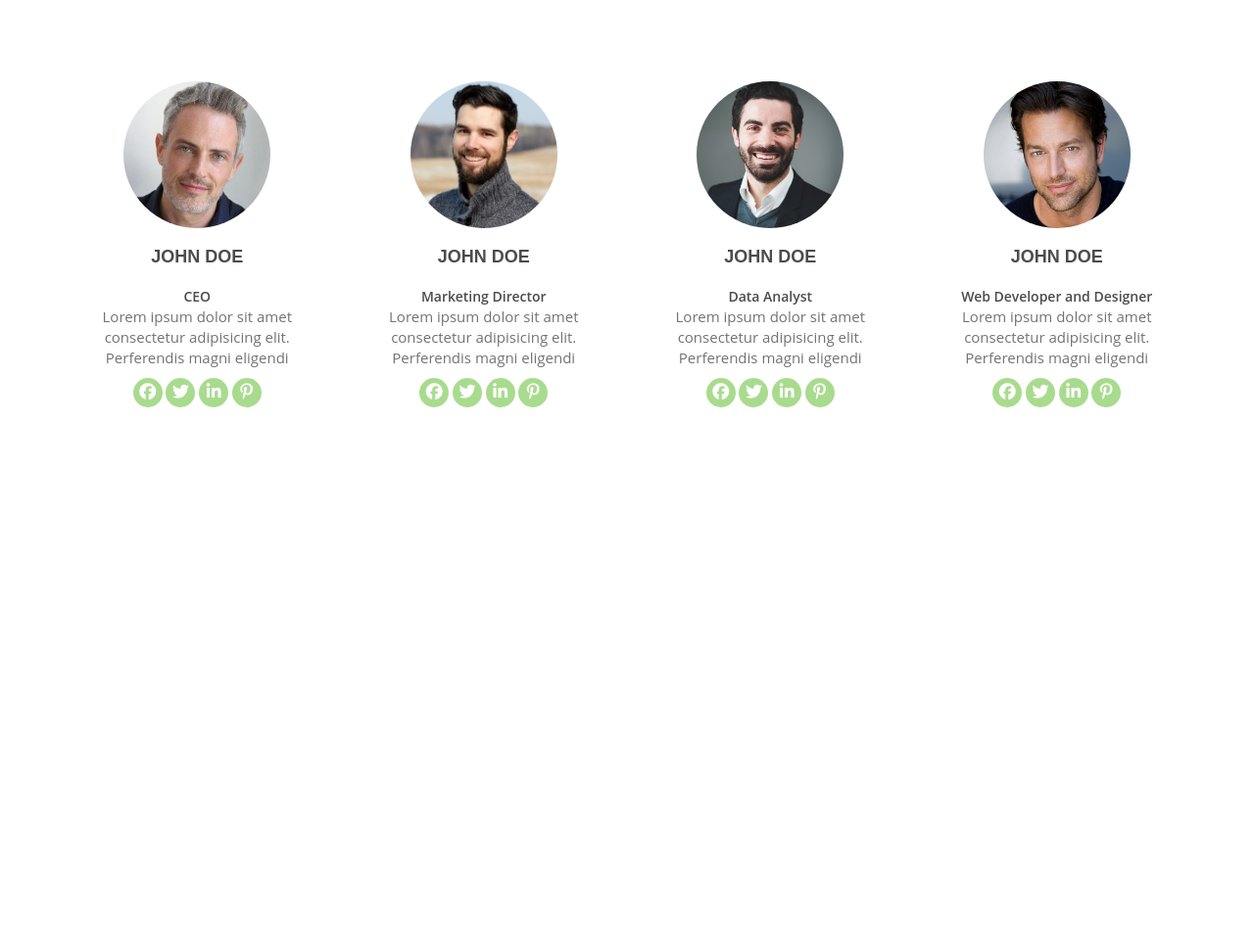
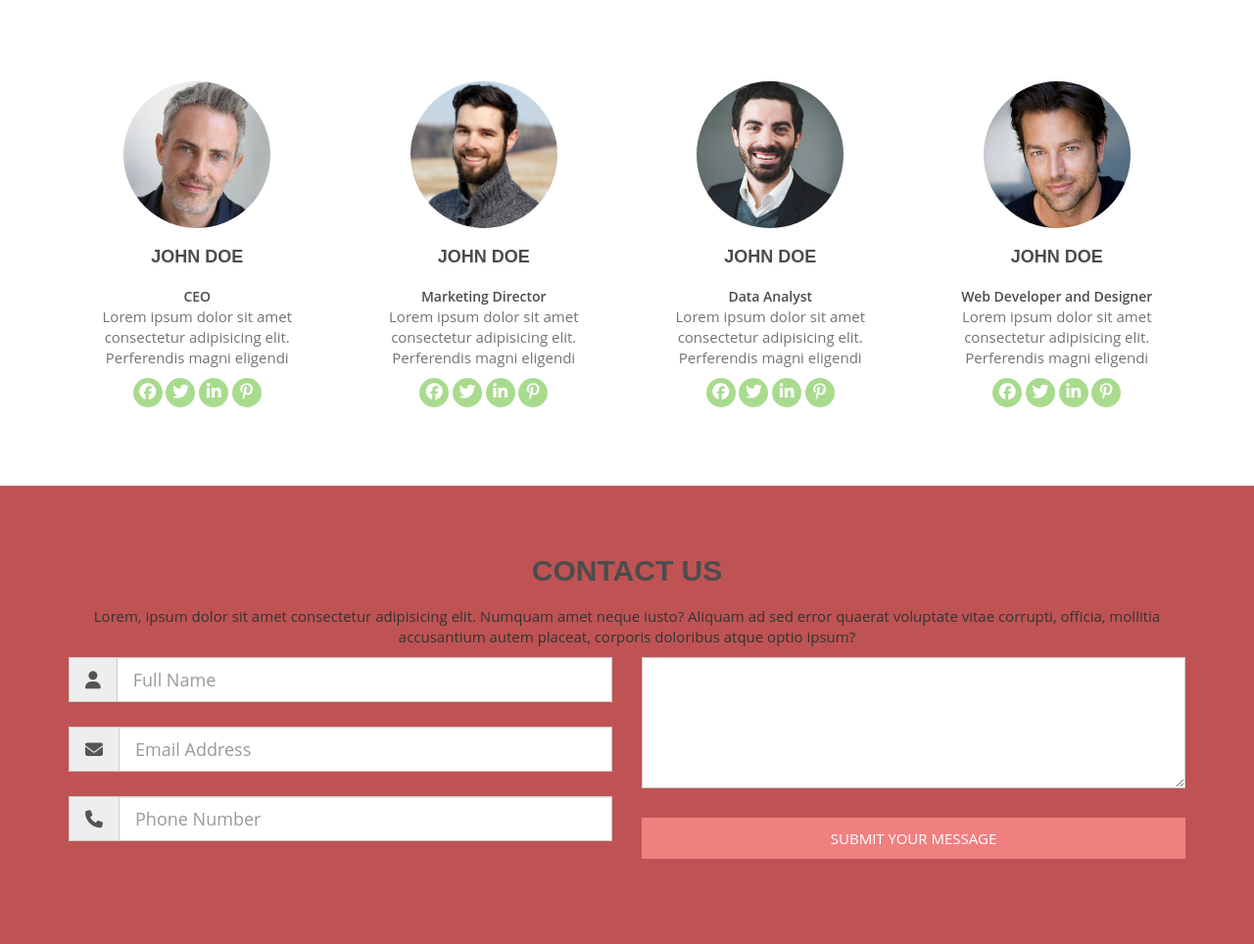
Before and after one commit to programmer-blog/WebSphere, a plain HTML site: page index.html in a window 1280 px wide. Shown: the part 4022-4986 px from the top of the page at 98% size. Before the commit the page ends 4518 px from the top, so only its background shows below. Drawn offline with Linux system fonts and the light colour scheme.

Commit message:
feat(contact): add styled submit button to contact form

```diff
--- a/css/style.css
+++ b/css/style.css
@@ -466,6 +466,54 @@ b {
     color: #fff;
 }
 
-.team a:hover{
+.team i:hover{
     background-color: #8cc36e;
 }
+
+.contacts {
+    padding: 50px 0px 80px;
+    text-align: center;
+    background-color: #bf5353;
+}
+
+.contects p {
+    padding-bottom: 70px;
+    color: #fff;
+    margin: 20px 0px 20px;
+}
+
+.contacts .input-group {
+    margin-bottom: 25px;
+}
+
+.contacts .form-control {
+    border-radius: 0px !important;
+}
+
+.contacts span {
+    border-radius: 0px !important;
+};
+
+
+.contacts .btn {
+    margin-top: 5px !important;
+    border-radius: 0 !important;
+    width: 100% !important;
+    font-size: 15px !important;
+    background-color: #f08080 !important;
+    color: white !important; /* Add text color if needed */
+}
+
+.btn-submit {
+    margin-top: 5px !important;
+    border-radius: 0 !important;
+    width: 100% !important;
+    font-size: 15px !important;
+    background-color: #f08080 !important;
+    color: white !important;
+}
+
+.btn-submit:hover {
+    background-color: #a85959 !important;
+    color: #fff !important;
+}
--- a/index.html
+++ b/index.html
@@ -293,6 +293,41 @@
         </div>
     </div>
 
+    <div class="contacts" id="contacts">
+        <div class="container">
+            <div class="row">
+                <h2>Contact Us</h2>
+                <p>Lorem, ipsum dolor sit amet consectetur adipisicing elit. Numquam amet neque iusto? Aliquam ad sed error quaerat voluptate vitae corrupti, officia, mollitia accusantium autem placeat, corporis doloribus atque optio ipsum?</p>
+                <div class="col-lg-6 col-md-6">
+                    <div class="input-group input-group-lg">
+                        <span class="input-group-addon" id="sizing-addon1"> <i class="fas fa-user"></i></span>
+                        <input type="text" name="name" placeholder="Full Name" id="name"  class="form-control" aria-describedby="sizing-addon1">
+                    </div>
+
+                     <div class="input-group input-group-lg">
+                        <span class="input-group-addon" id="sizing-addon1"> <i class="fas fa-envelope"></i></span>
+                        <input type="text" name="name" placeholder="Email Address" id="name"  class="form-control" aria-describedby="sizing-addon1">
+                    </div>
+
+                     <div class="input-group input-group-lg">
+                        <span class="input-group-addon" id="sizing-addon1">
+                            <i class="fas fa-phone"></i>
+                        </span>
+                        <input type="text" name="name" placeholder="Phone Number" id="name"  class="form-control" aria-describedby="sizing-addon1">
+                    </div>
+                </div>
+                <div class="col-lg-6 col-md-6">
+                    <div class="input-group">
+                        <textarea name="" class="form-control" cols="70" rows="6"></textarea>
+                    </div>
+                    <button class="btn btn-lg btn-submit">SUBMIT YOUR MESSAGE</button>
+
+
+               </div>
+            </div>
+        </div>
+    </div>
+
     <script src="js/jquery.js" type="text/javascript"></script>
     <script src="js/bootstrap.min.js" type="text/javascript"></script>
     </body>
```
